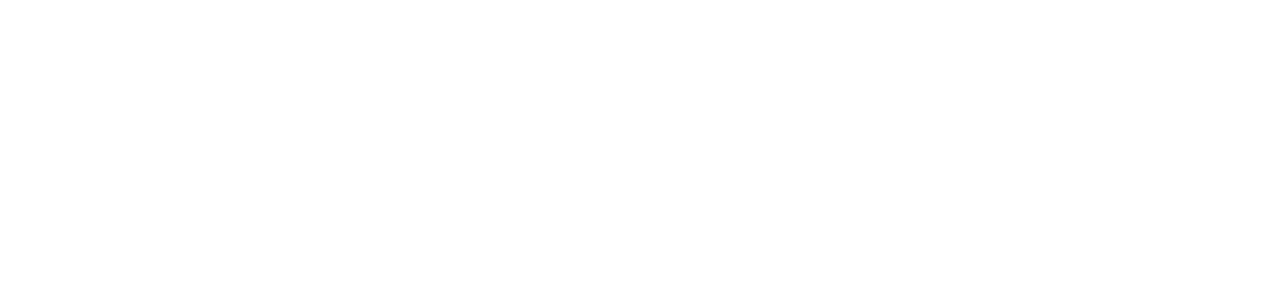
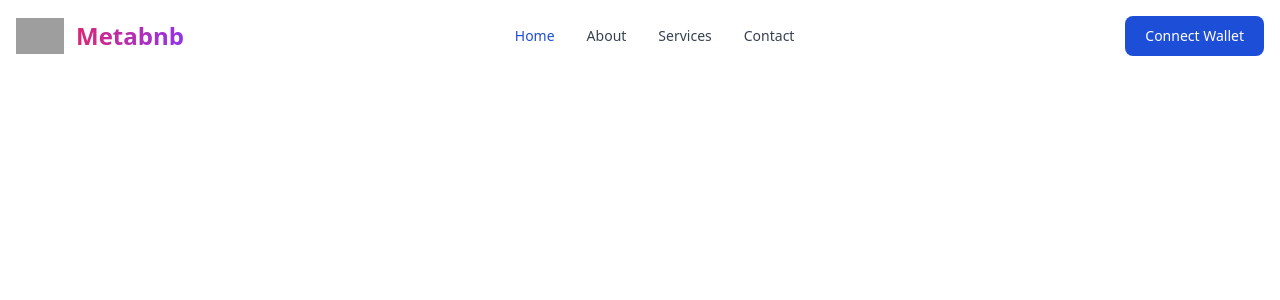
Before and after one commit to Ehidiamhen/meta-bnb, a React (Create React App) app: page / in a window 1280 px wide. Shown: the top 300 px of the page. Built offline with nearby package versions, Linux system fonts and the light colour scheme; grey boxes are pictures that could not be loaded.

Commit message:
Rendered the Navbar

```diff
--- a/src/App.js
+++ b/src/App.js
@@ -1,8 +1,9 @@
 import './App.css';
-
+import Navbar from './components/Navbar/Navbar.js';
 function App() {
   return (
     <div className="App">
+      <Navbar />
     </div>
   );
 }
```
